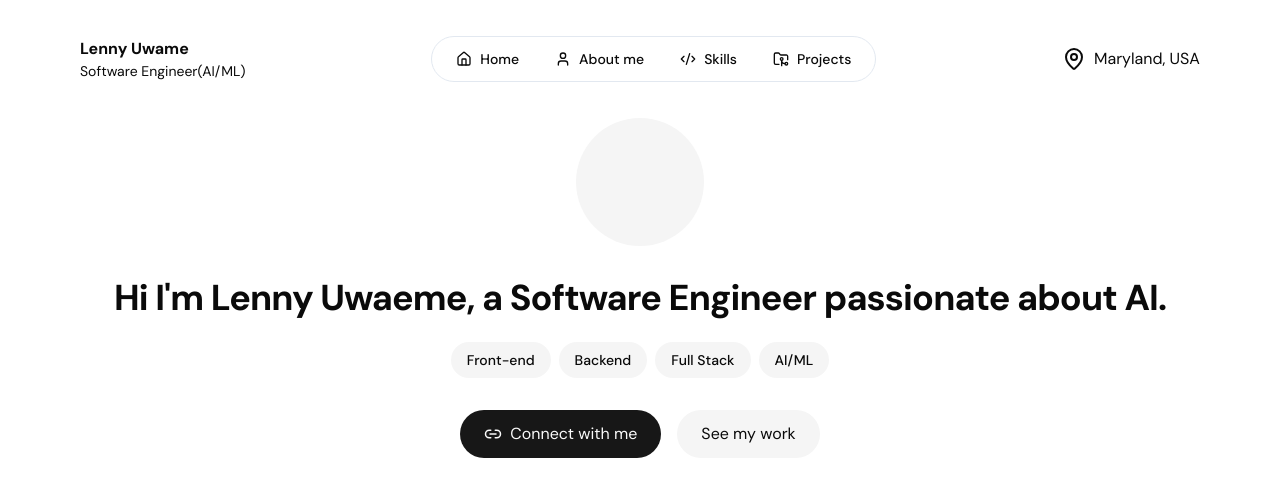
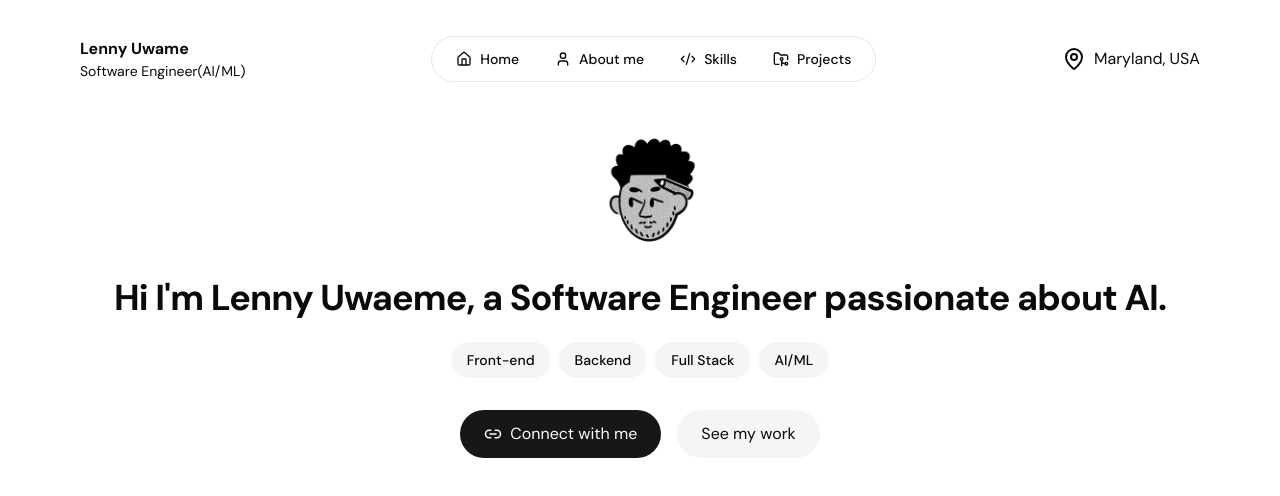
Before and after one commit to lennythecreator/Portfolio, a Next.js app: page / in a window 1280 px wide. Shown: the top 496 px of the page. Built offline with nearby package versions, Linux system fonts and the light colour scheme.

Commit message:
Fix image issue

```diff
--- a/app/page.js
+++ b/app/page.js
@@ -12,9 +12,13 @@ export default function Home() {
   const interests = ["Front-end", "Backend", "Full Stack", "AI/ML"]
   return (
     <div className="h-full">
-        <div className="flex flex-col items-center justify-center  text-center">
-          <Navbar/>
-        <div className="w-32 h-32 rounded-full bg-muted mb-8" />
+      <div className="flex flex-col items-center justify-center text-center">
+        <Navbar />
+        <div className="w-32 h-32 rounded-full mb-8">
+          <Avatar className='h-36 w-36'>
+            <AvatarImage src="/my-notion-face-portrait.png" ></AvatarImage>
+          </Avatar>
+        </div>
         <h1 className="text-3xl md:text-4xl font-bold tracking-tight mb-6">
           Hi I&apos;m Lenny Uwaeme, a Software Engineer passionate about AI.
         </h1>
@@ -32,7 +36,6 @@ export default function Home() {
           <button className="flex items-center gap-2 px-6 py-3 rounded-full bg-primary text-primary-foreground hover:opacity-90 transition-opacity">
             <Link2 size={18} />
             <Link href={"https://www.linkedin.com/in/lennythecreator/"} target="_blank">Connect with me</Link>
-
           </button>
           <button className="px-6 py-3 rounded-full bg-secondary hover:bg-secondary/80 transition-colors">
             <Link href={"https://github.com/lennythecreator"} target="_blank">See my work</Link>
@@ -41,5 +44,6 @@ export default function Home() {
       </div>
     </div>
 
+
   );
 }
```
Also changed, not shown: 1 other file (tests, documents, lock files or other folders).
